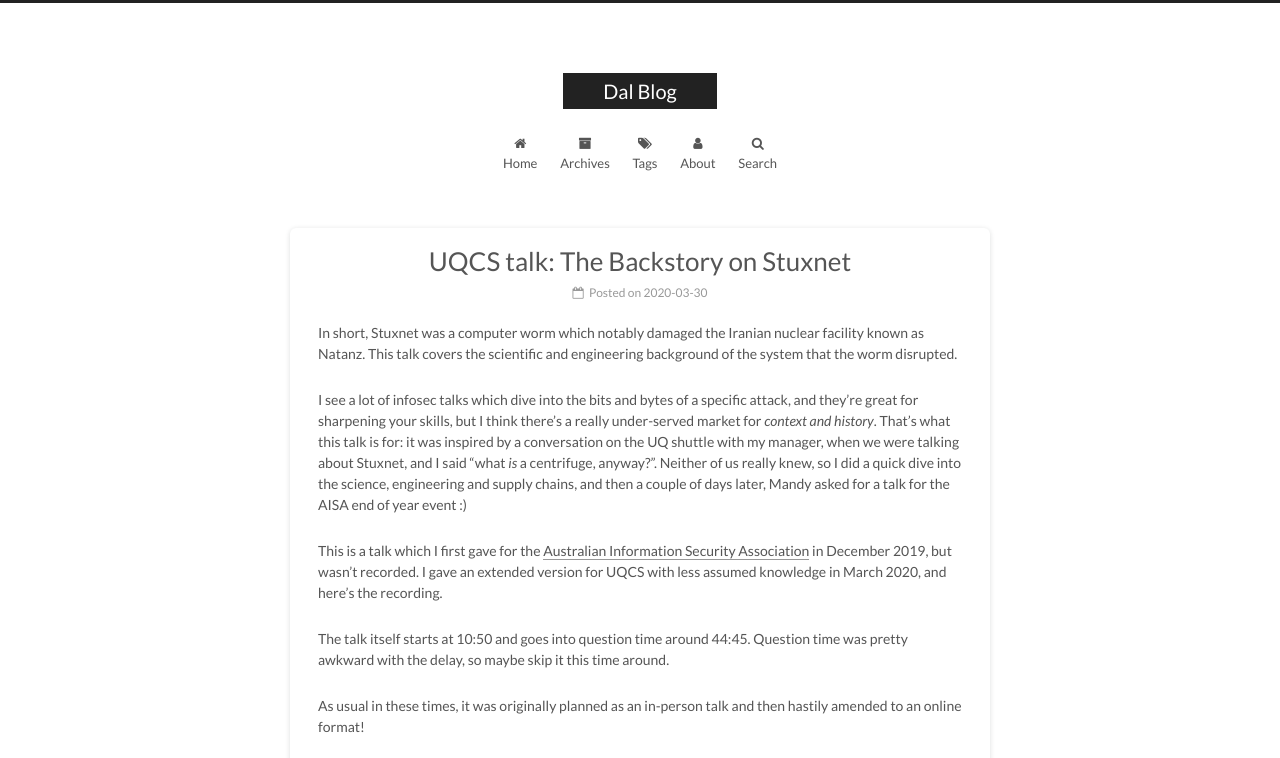
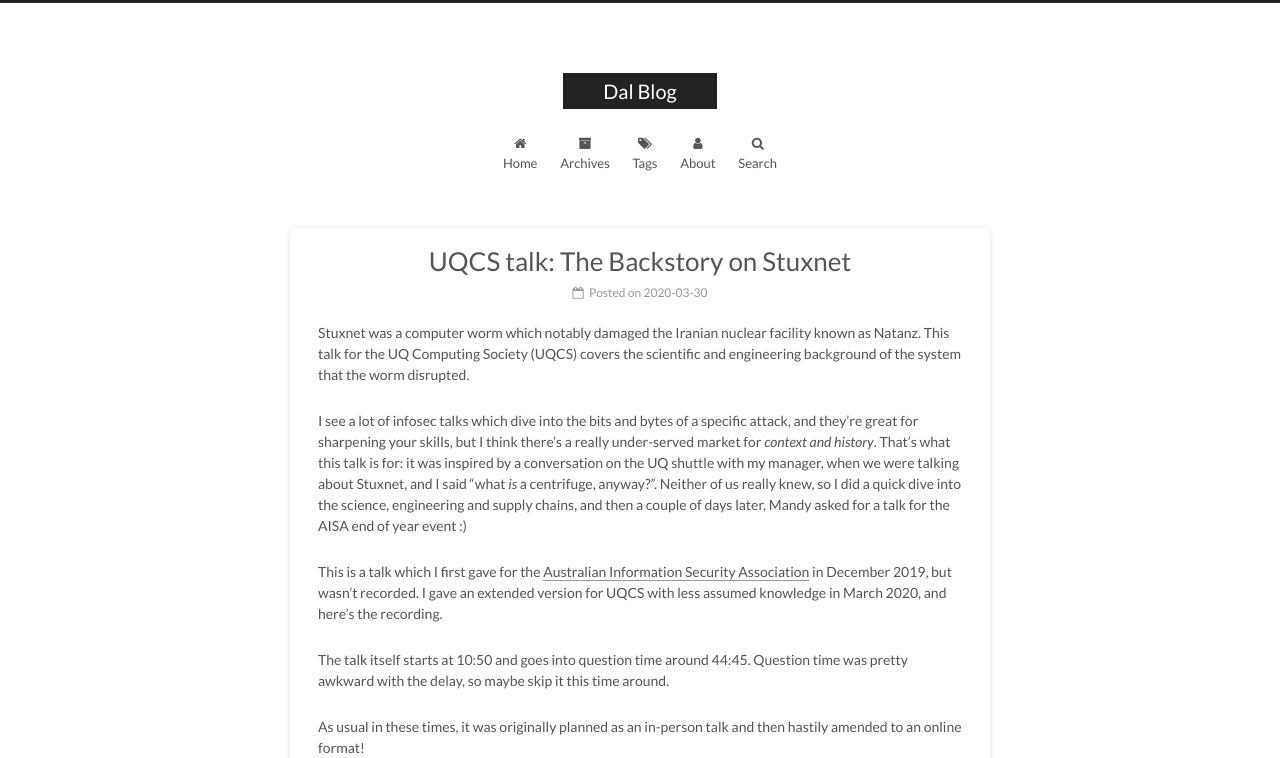
Before and after one commit to d-lord/d-lord.github.io, a Jekyll site: the page built from _posts/2020-03-30-stuxnet-talk.md, in a window 1280 px wide, cut to the strip 0-758 px from the top of the page. Built offline with Jekyll 4.4.1, drawn with Linux system fonts in a browser that asks for light colours.

Commit message:
Minor content changes to Stuxnet post

```diff
--- a/_posts/2020-03-30-stuxnet-talk.md
+++ b/_posts/2020-03-30-stuxnet-talk.md
@@ -8,7 +8,7 @@
 tags: infosec uqcs
 ---
 
-In short, Stuxnet was a computer worm which notably damaged the Iranian nuclear facility known as Natanz. This talk covers the scientific and engineering background of the system that the worm disrupted.
+Stuxnet was a computer worm which notably damaged the Iranian nuclear facility known as Natanz. This talk for the UQ Computing Society (UQCS) covers the scientific and engineering background of the system that the worm disrupted.
 
 I see a lot of infosec talks which dive into the bits and bytes of a specific attack, and they're great for sharpening your skills, but I think there's a really under-served market for *context and history*. That's what this talk is for: it was inspired by a conversation on the UQ shuttle with my manager, when we were talking about Stuxnet, and I said "what _is_ a centrifuge, anyway?". Neither of us really knew, so I did a quick dive into the science, engineering and supply chains, and then a couple of days later, Mandy asked for a talk for the AISA end of year event :)
 
```
